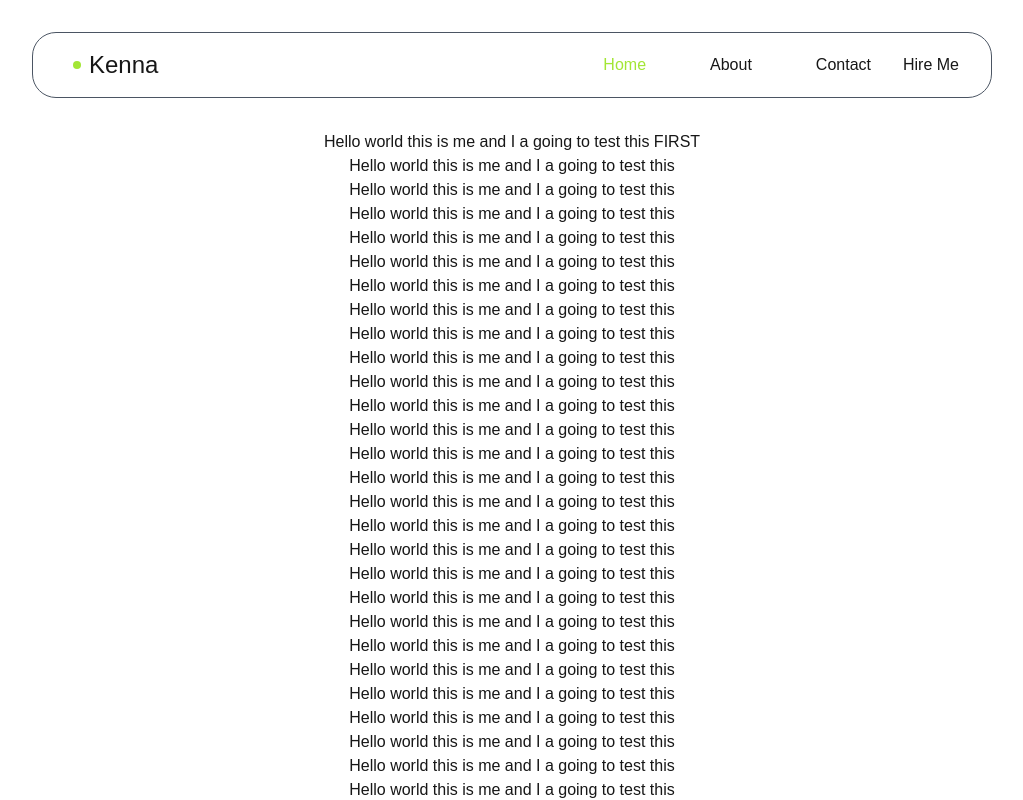
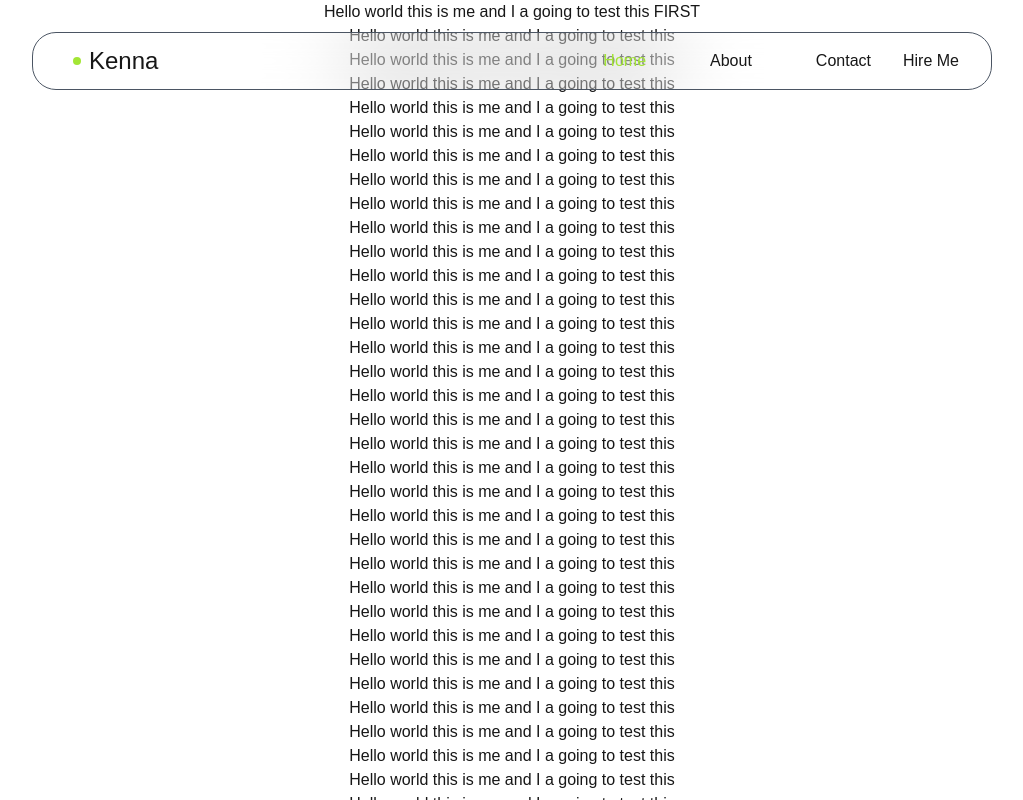
Before and after one commit to kennataddese6/portfolio, a Next.js app: page / in a window 1280 px wide. Shown: the top 800 px of the page, without its empty margins (128-1151 px from the left). Built offline with nearby package versions, Linux system fonts and the light colour scheme.

Commit message:
fix navbar

```diff
--- a/app/ui/navbar.tsx
+++ b/app/ui/navbar.tsx
@@ -1,7 +1,7 @@
 export default function Navbar() {
   return (
-    <div className="sticky top-0 py-8">
-      <nav className="flex  justify-between align-middle border border-gray-600  w-screen py-4 px-8 rounded-3xl mx-auto lg:w-3/4 backdrop-blur-2xl">
+    <div className="fixed top-0 py-8 w-screen">
+      <nav className="flex  justify-between align-middle border border-gray-600  w-screen py-3 px-8  rounded-3xl mx-auto lg:w-3/4 backdrop-blur-2xl">
         <div className="flex items-center">
           <div className="w-2 h-2 bg-lime-400 rounded-full mx-2"></div>
           <div className="text-2xl p-0">Kenna</div>
```
